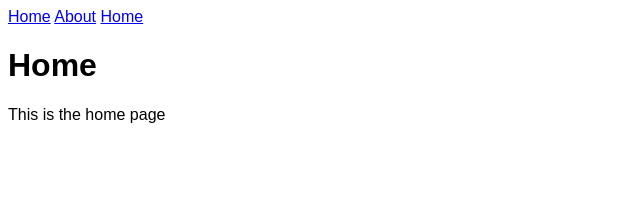
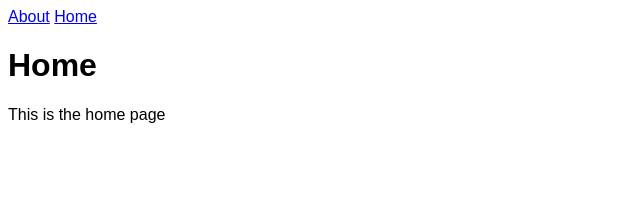
Before and after one commit to ffub/space-habitats, a Jekyll site: the page built from index.markdown, in a window 1280 px wide. Shown: the top 200 px of the page, without its empty margins (0-640 px from the left). Built offline with Jekyll 4.4.1, drawn with Linux system fonts in a browser that asks for light colours.

Commit message:
Removed hard link to home from header

```diff
--- a/_includes/header.html
+++ b/_includes/header.html
@@ -1,6 +1,5 @@
 <div class="primary-nav">
   <nav class="primary-nav__inside">
-    <a class="primary-nav__item" href="/">Home</a>
     {% for page in site.pages %}
       <a class="primary-nav__item" href="{{page.url}}">{{page.title}}</a>
     {% endfor %}
```
